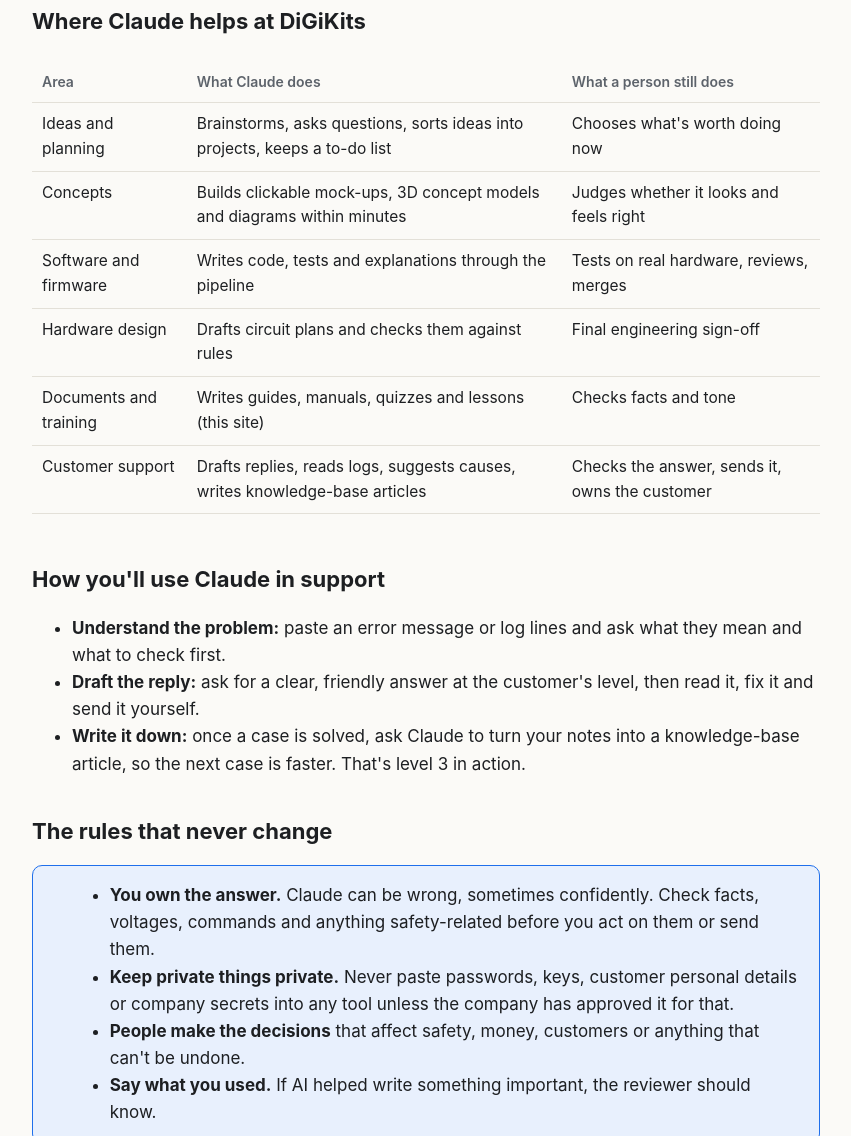
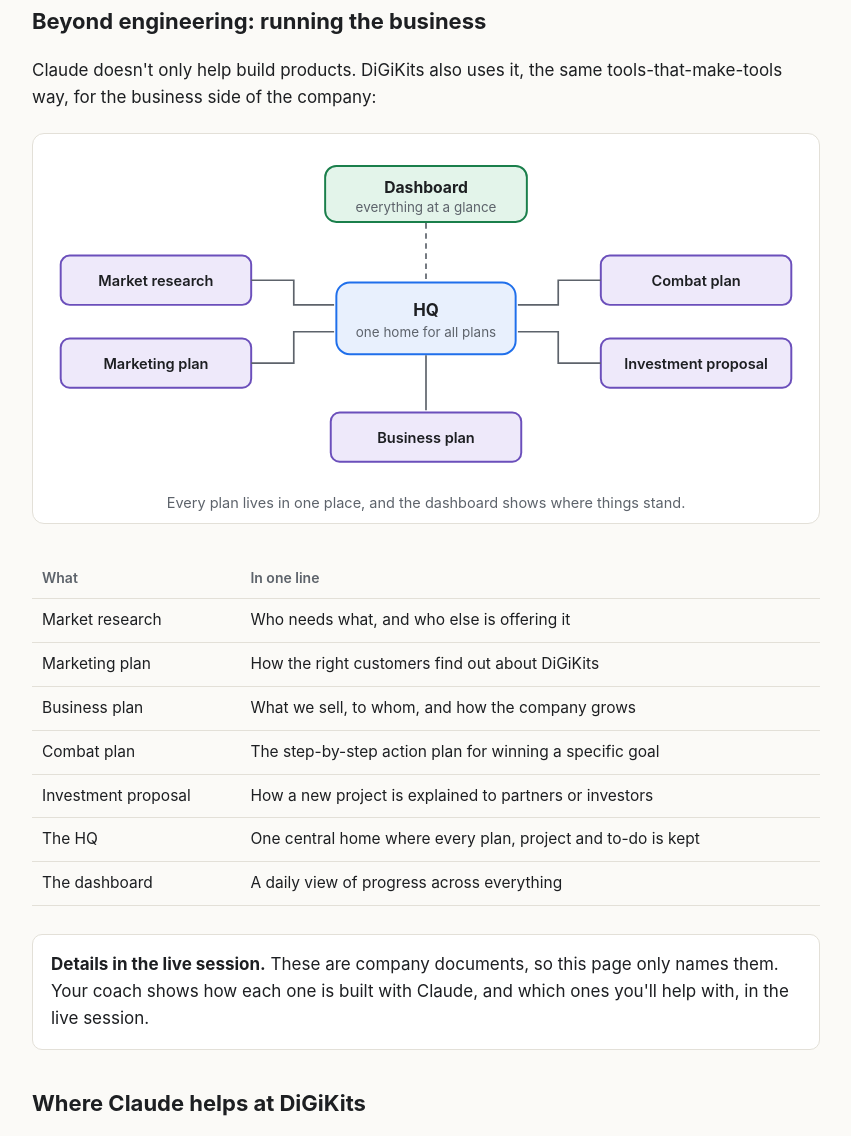
Before and after one commit to wdigi/tony, a plain HTML site: page physical-ai/lesson-8.html in a window 1280 px wide. Shown: the part 2840-3976 px from the top of the page, without its empty margins (214-1065 px from the left). Drawn offline with Linux system fonts and the light colour scheme.

Commit message:
Lesson 8: add business section (plans, HQ, dashboard) without details
Co-Authored-By: Claude Opus 5.5 <noreply@anthropic.com>
Claude-Session: https://claude.ai/code/session_01Ku9BkEzKzWP1ttkX9J7BvX

```diff
--- a/physical-ai/lesson-8.html
+++ b/physical-ai/lesson-8.html
@@ -76,6 +76,33 @@
 <div class="detail" id="cDetail" aria-live="polite"></div>
 </div>
 
+<h2 id="business">Beyond engineering: running the business</h2>
+<p>Claude doesn't only help build products. DiGiKits also uses it, the same tools-that-make-tools way, for the business side of the company:</p>
+<figure class="fig"><svg class="d" viewBox="0 0 680 300" role="img" aria-label="The HQ in the centre connected to market research, marketing plan, business plan, combat plan and investment proposal, with the dashboard on top showing everything at a glance">
+<rect x="250" y="16" width="180" height="50" rx="10" class="b-g"/><text x="340" y="40" font-size="14" text-anchor="middle" font-weight="700">Dashboard</text><text x="340" y="57" font-size="12" text-anchor="middle" class="q">everything at a glance</text>
+<line x1="340" y1="67" x2="340" y2="118" stroke="var(--muted)" stroke-width="1.5" stroke-dasharray="5 4"/>
+<rect x="260" y="120" width="160" height="64" rx="12" class="b-a" stroke-width="2.5"/><text x="340" y="150" font-size="15" text-anchor="middle" font-weight="700">HQ</text><text x="340" y="169" font-size="12" text-anchor="middle" class="q">one home for all plans</text>
+<g font-size="13" text-anchor="middle" font-weight="600">
+<rect x="14" y="96" width="170" height="44" rx="8" class="b-v"/><text x="99" y="123">Market research</text>
+<rect x="14" y="170" width="170" height="44" rx="8" class="b-v"/><text x="99" y="197">Marketing plan</text>
+<rect x="255" y="236" width="170" height="44" rx="8" class="b-v"/><text x="340" y="263">Business plan</text>
+<rect x="496" y="96" width="170" height="44" rx="8" class="b-v"/><text x="581" y="123">Combat plan</text>
+<rect x="496" y="170" width="170" height="44" rx="8" class="b-v"/><text x="581" y="197">Investment proposal</text>
+</g>
+<g stroke="var(--muted)" stroke-width="1.5" fill="none"><path d="M184 118 H222 V140 H258"/><path d="M184 192 H222 V164 H258"/><line x1="340" y1="185" x2="340" y2="234"/><path d="M496 118 H458 V140 H422"/><path d="M496 192 H458 V164 H422"/></g>
+</svg><figcaption>Every plan lives in one place, and the dashboard shows where things stand.</figcaption></figure>
+<div class="table-scroll"><table>
+<tr><th>What</th><th>In one line</th></tr>
+<tr><td>Market research</td><td>Who needs what, and who else is offering it</td></tr>
+<tr><td>Marketing plan</td><td>How the right customers find out about DiGiKits</td></tr>
+<tr><td>Business plan</td><td>What we sell, to whom, and how the company grows</td></tr>
+<tr><td>Combat plan</td><td>The step-by-step action plan for winning a specific goal</td></tr>
+<tr><td>Investment proposal</td><td>How a new project is explained to partners or investors</td></tr>
+<tr><td>The HQ</td><td>One central home where every plan, project and to-do is kept</td></tr>
+<tr><td>The dashboard</td><td>A daily view of progress across everything</td></tr>
+</table></div>
+<div class="card"><p style="margin:0"><strong>Details in the live session.</strong> These are company documents, so this page only names them. Your coach shows how each one is built with Claude, and which ones you'll help with, in the live session.</p></div>
+
 <h2 id="where">Where Claude helps at DiGiKits</h2>
 <div class="table-scroll"><table>
 <tr><th>Area</th><th>What Claude does</th><th>What a person still does</th></tr>
@@ -124,6 +151,7 @@
 <li>I can describe the four levels of using AI, and why tools that make tools pay back</li>
 <li>I can walk around the DiGiKits working loop</li>
 <li>I know the rules: I own the answer, keep private things private, people decide</li>
+<li>I can name the business documents Claude helps with, and what the HQ and dashboard are for</li>
 <li>I rewrote a weak request into a strong one and compared the answers</li>
 <li>I posted my second explanation or my level-up idea on the board</li>
 </ul>
```
